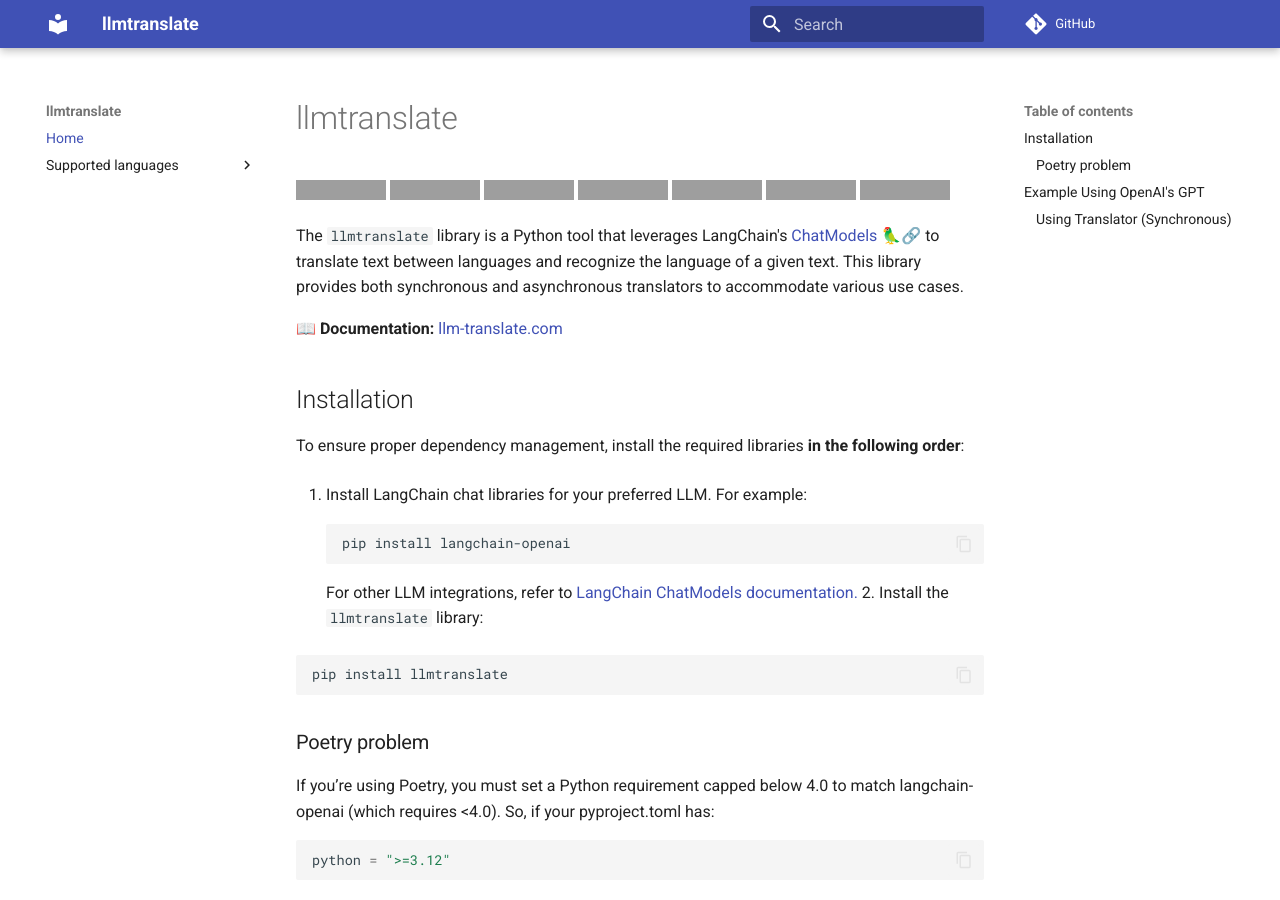
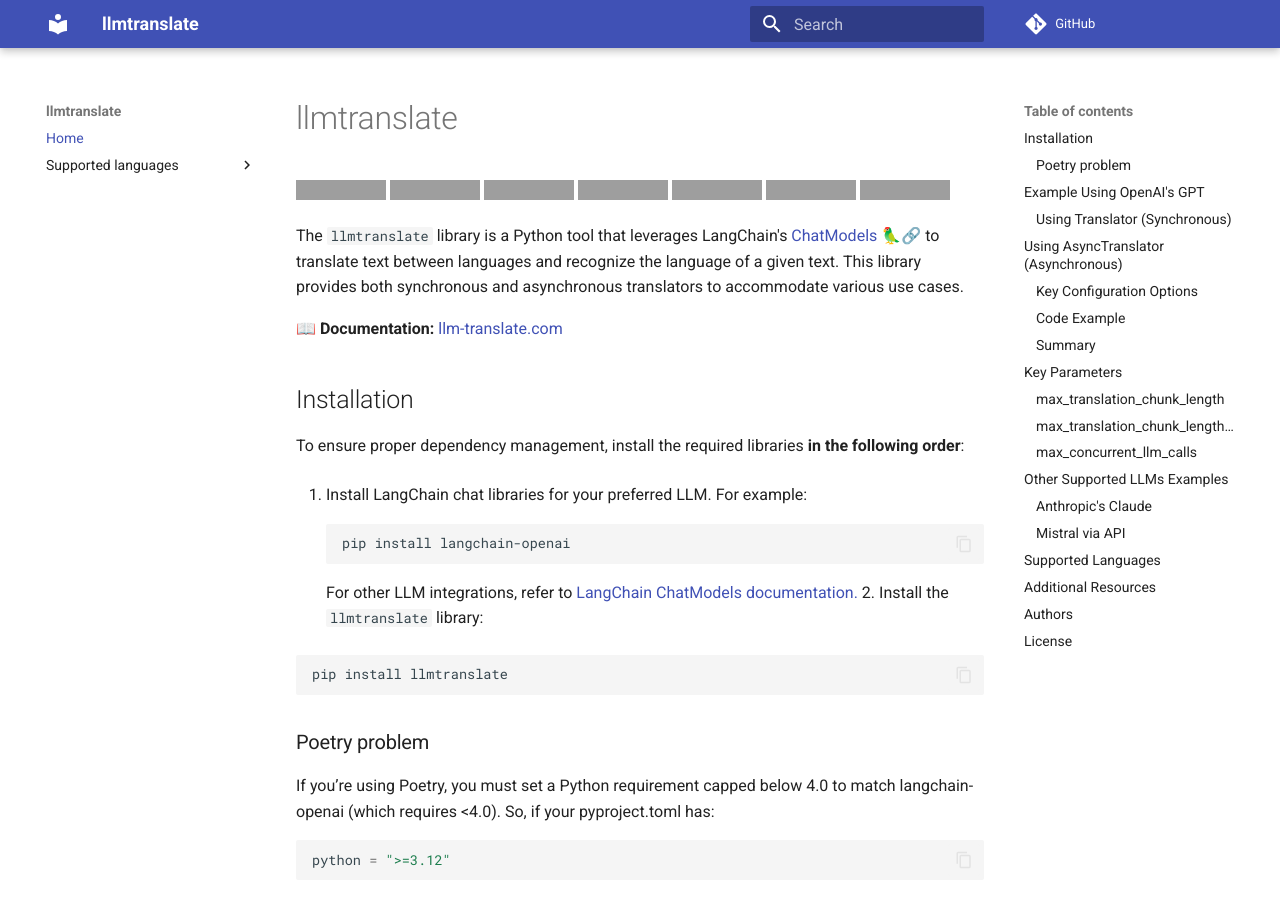
Before and after one commit to adam-pawelek/llmtranslate, an MkDocs documentation site: the page built from docs/docs/index.md, in a window 1280 px wide and 900 px high. Built offline with MkDocs 1.6.1 and Material for MkDocs 9.7.7, drawn with Linux system fonts in a browser that asks for light colours; comment, search, counter and statistics services are not loaded; grey boxes are pictures that could not be loaded.

````diff
--- a/docs/docs/index.md
+++ b/docs/docs/index.md
@@ -71,11 +71,11 @@
 ```
 
 ---
-# Using AsyncTranslator (Asynchronous)
+## Using AsyncTranslator (Asynchronous)
 
 This example demonstrates how to use the `AsyncTranslator` class to asynchronously detect the language of a text and translate it into another language. The `AsyncTranslator` is designed to work with asynchronous operations by splitting the input text into manageable chunks and by handling multiple concurrent requests to your language model.
 
-## Key Configuration Options
+### Key Configuration Options
 
 - **`max_translation_chunk_length`**: Sets the maximum length for each text chunk that is translated.
 - **`max_translation_chunk_length_multilang`**: Sets the maximum length for text chunks when dealing with multiple languages.
@@ -86,7 +86,7 @@
 
 If you only need to limit the number of concurrent calls without a time constraint, you can leave `max_concurrent_time_period` at its default value (typically `0`).
 
-## Code Example
+### Code Example
 
 ```python
 import asyncio
@@ -132,7 +132,7 @@
 asyncio.run(translate_text())
 ```
 
-## Summary
+### Summary
 
 - **Asynchronous Execution:** Uses `asyncio` to concurrently run language detection and translation tasks.
 - **Language Detection:** The `get_text_language` function returns language details (e.g., ISO 639-1, ISO 639-2, ISO 639-3 codes and language name).
--- a/pyproject.toml
+++ b/pyproject.toml
@@ -1,6 +1,6 @@
 [tool.poetry]
 name = "llmtranslate"
-version = "0.7.14"
+version = "0.7.15"
 description = "A Python library for language detection and translation using langchain ChatModels"
 authors = ["Adam Pawelek <adam.pwk@outlook.com>"]
 readme = "README.md"
````
Also changed, not shown: README.md.
